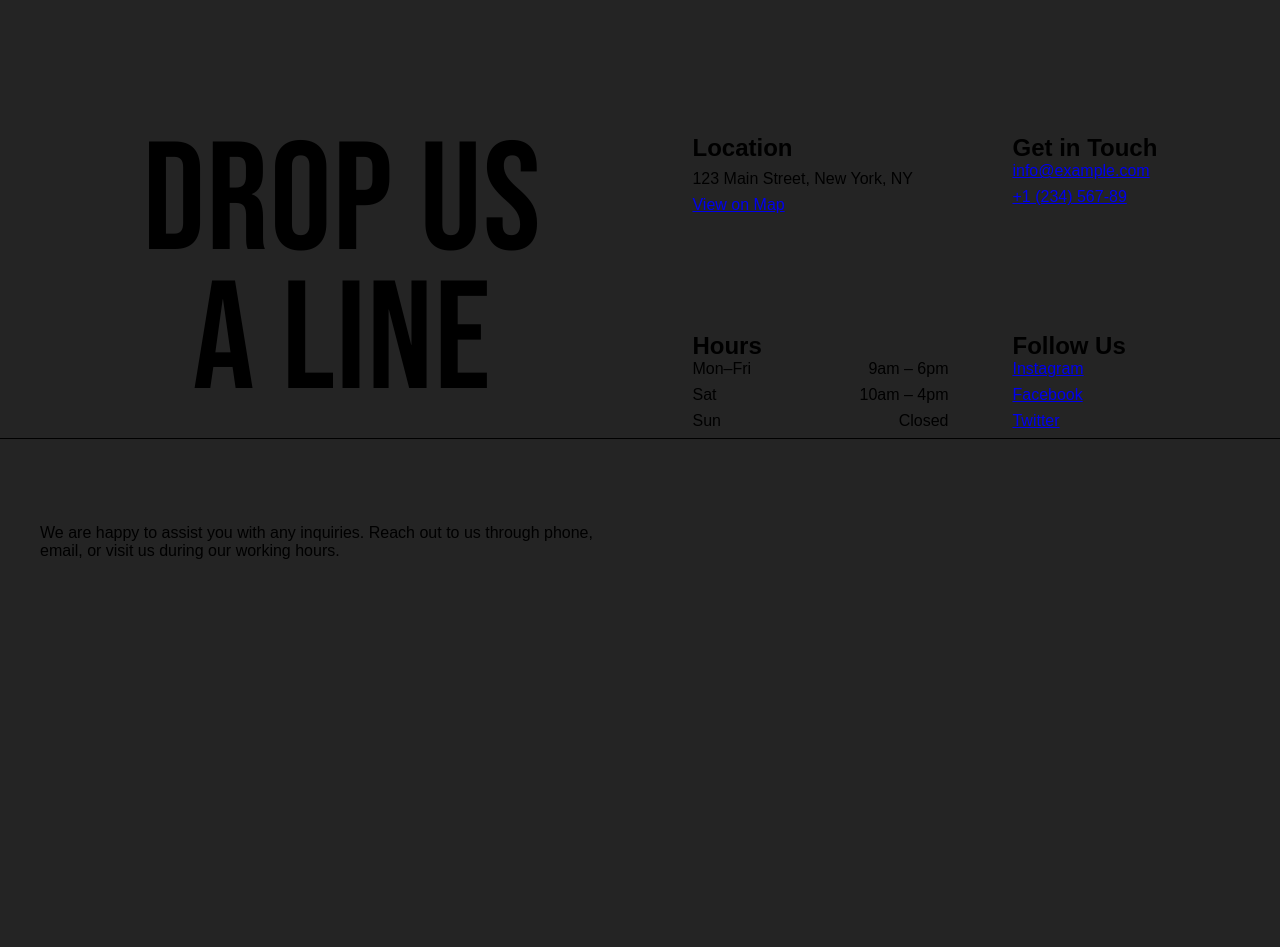
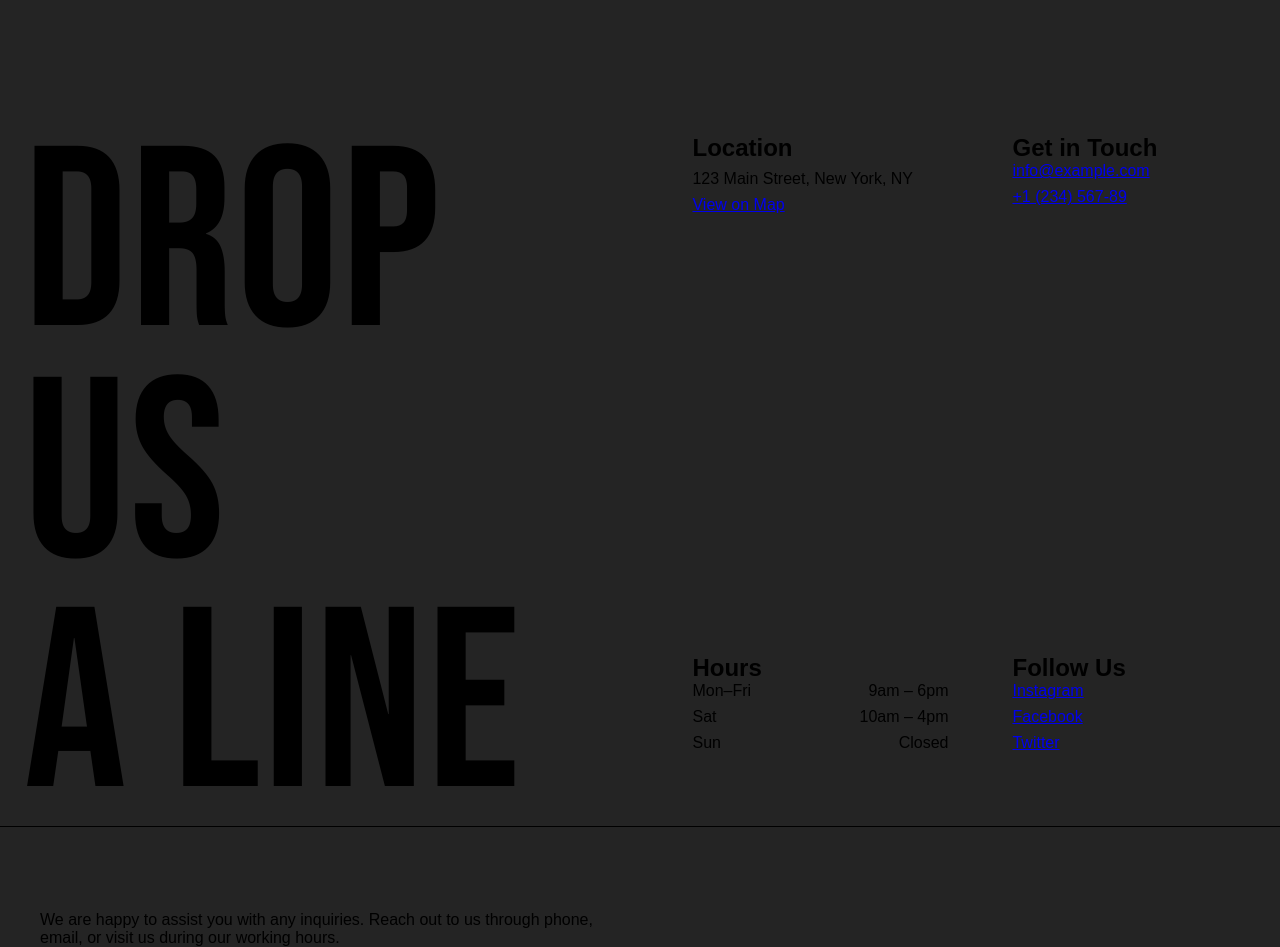
Before and after one commit to giterichub/eric-portfolio, a React (Vite) app: page / in a window 1280 px wide. Shown: the part 8260-9207 px from the top of the page. Before the commit the page ends 8820 px from the top, so only its background shows below. Built offline with nearby package versions, Linux system fonts and the light colour scheme; a web font is replaced by a local one.

Commit message:
Updated font styles further

```diff
--- a/src/sections/Contact.tsx
+++ b/src/sections/Contact.tsx
@@ -7,7 +7,7 @@ const Contact = () => {
   const [showForm, setShowForm] = useState(false);
   return (
     <main className="main-contact page-contact">
-    <section id="shopify-section-contact-title" className="ctt-title">
+      <section id="contact-title" className="ctt-title">
         <div className="ctt-title__hold">
           <h1 className="big-t">
             <span className="t t1">Drop us</span>
@@ -16,39 +16,47 @@ const Contact = () => {
         </div>
       </section>
 
-    <section id="shopify-section-contact-location">
+    <section id="contact-location">
+      <div className='contact-content'>
         <h2>Location</h2>
         <p className="ctt-location__address">123 Main Street, New York, NY</p>
         <a href="https://maps.google.com" className="ctt-location__address" target="_blank">View on Map</a>
+      </div>
     </section>
 
-    <section id="shopify-section-contact-ctt">
+    <section id="contact-git">
+      <div className='contact-content'>
         <h2>Get in Touch</h2>
         <ul className="ctt-links__items">
             <li><a href="mailto:info@example.com">info@example.com</a></li>
             <li><a href="tel:+123456789">+1 (234) 567-89</a></li>
         </ul>
+      </div>
     </section>
 
-    <section id="shopify-section-contact-hours">
+    <section id="contact-hours">
+      <div className='contact-content'>
         <h2>Hours</h2>
           <ul className="ctt-hours__list">
               <li className="ctt-hours__each"><span>Mon–Fri</span><span>9am – 6pm</span></li>
               <li className="ctt-hours__each"><span>Sat</span><span>10am – 4pm</span></li>
               <li className="ctt-hours__each"><span>Sun</span><span>Closed</span></li>
           </ul>
+      </div>
     </section>
 
-    <section id="shopify-section-contact-socials">
+    <section id="contact-socials">
+      <div className='contact-content'>
       <h2>Follow Us</h2>
         <ul className="ctt-social__items">
             <li><a href="#">Instagram</a></li>
             <li><a href="#">Facebook</a></li>
             <li><a href="#">Twitter</a></li>
         </ul>
+      </div>
     </section>
 
-    <section id="shopify-section-contact-text" className="ctt-text">
+    <section id="contact-text" className="ctt-text">
         <div className="ctt-text__hold e-hold">
             <div className="ctt-text__text">
                 We are happy to assist you with any inquiries. Reach out to us through phone, email, or visit us during our working hours.
--- a/src/styles/contact.css
+++ b/src/styles/contact.css
@@ -33,7 +33,7 @@ html, body {
   white-space: normal; /* allow wrapping */
   max-width: 90%; /* stops it from stretching across the whole grid cell */
   margin: 0 auto; /* centers it horizontally */
-  text-align: center;
+  /* text-align: center; */
 }
 
 .ctt-location__address {
@@ -92,7 +92,7 @@ html, body {
   }
 
   /* TITLE AREA FIXED */
-  #shopify-section-contact-title {
+  #contact-title {
     grid-area: title;
     grid-row: 1 / 3; /* spans first two rows */
     display: grid;
@@ -112,7 +112,7 @@ html, body {
     font-weight: 900;
     text-transform: uppercase;
     line-height: 0.9;
-    font-size: clamp(5rem, 12vw, 16rem);
+    font-size: clamp(2rem, 35.14vw, 16rem);
     letter-spacing: 0.01em;
     white-space: normal;
   }
@@ -127,27 +127,27 @@ html, body {
     align-self: start;
   }
 
-  #shopify-section-contact-location {
+  #contact-location {
     grid-area: location;
     padding: 3.7rem 2rem 0;
   }
 
-  #shopify-section-contact-ctt {
+  #contact-git {
     grid-area: ctt;
     padding: 3.7rem 2rem 0;
   }
 
-  #shopify-section-contact-hours {
+  #contact-hours {
     grid-area: hours;
     padding: 3.7rem 2rem 0;
   }
 
-  #shopify-section-contact-socials {
+  #contact-socials {
     grid-area: socials;
     padding: 3.7rem 2rem 0;
   }
 
-  #shopify-section-contact-text {
+  #contact-text {
     grid-area: text;
     padding: 5.3rem 2.5rem 0;
     border-top: 1px solid var(--dark);
@@ -157,7 +157,7 @@ html, body {
 /* Subgrid fallback for browsers without subgrid support */
 @supports not (grid-template-rows: subgrid) {
   @media (min-width: 1025px) {
-    #shopify-section-contact-title {
+    #contact-title {
       display: flex;
       flex-direction: column;
       padding: 3.7rem 0 0 1.5rem;
@@ -191,7 +191,7 @@ html, body {
     padding-top: 2rem;
   }
 
-  #shopify-section-contact-title {
+  #contact-title {
     grid-area: title-left;
     padding: 2rem;
   }
@@ -203,14 +203,14 @@ html, body {
     font-weight: bold;
   }
 
-  #shopify-section-contact-location,
-  #shopify-section-contact-ctt,
-  #shopify-section-contact-hours,
-  #shopify-section-contact-socials {
+  #contact-location,
+  #contact-git,
+  #contact-hours,
+  #contact-socials {
     padding: 2rem;
   }
 
-  #shopify-section-contact-text {
+  #contact-text {
     grid-area: text;
     padding: 3rem 2rem 0;
     border-top: 1px solid var(--dark);
@@ -233,13 +233,13 @@ html, body {
     padding-top: 1rem;
   }
 
-  #shopify-section-contact-title,
+  #contact-title,
   .title-line,
-  #shopify-section-contact-location,
-  #shopify-section-contact-ctt,
-  #shopify-section-contact-hours,
-  #shopify-section-contact-socials,
-  #shopify-section-contact-text {
+  #contact-location,
+  #contact-git,
+  #contact-hours,
+  #contact-socials,
+  #contact-text {
     padding: 1.5rem;
   }
 
```
Lines whose indentation alone changed are shown as unchanged.
